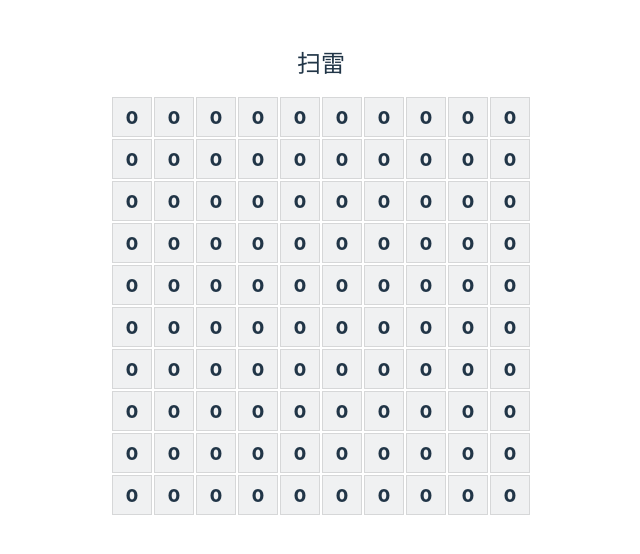
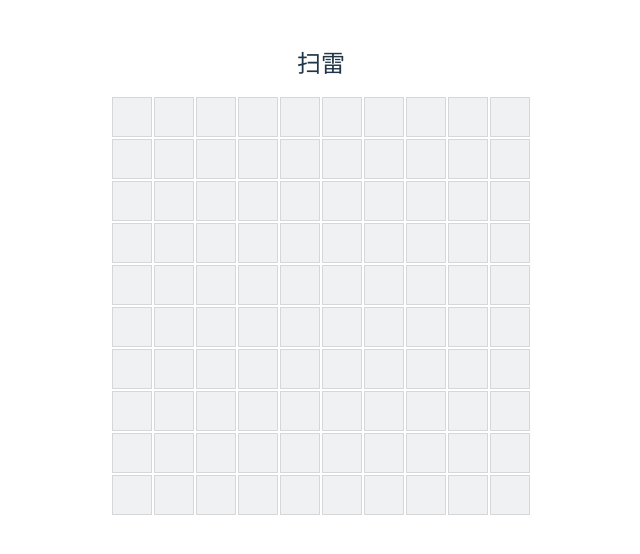
Before and after one commit to zhulandashuiguai/mineSweeper-vue3-try, a Vue app: page / in a window 1280 px wide. Shown: the top 554 px of the page, without its empty margins (319-959 px from the left). Built offline with nearby package versions, Linux system fonts and the light colour scheme; a small style sheet from the web is missing.

Commit message:
完成了hover

```diff
--- a/src/pages/index.vue
+++ b/src/pages/index.vue
@@ -93,11 +93,12 @@ function getSiblings(block: BlockState) {
 // })
 //格子炸弹和普通格子的样式
 function getGridClass(item: BlockState) {
+  // 如果没有翻开
   if (!item.revealed) {
     return {
       backgroundColor: 'rgba(107,114,128,0.1)'
     }
-  } else {
+  } else {//翻开之后 是雷还是数字
     if (item.mine) {
       return {
         backgroundColor: 'rgba(250, 108, 108, 0.653)'
@@ -109,6 +110,14 @@ function getGridClass(item: BlockState) {
     }
   }
 }
+function hoverClass(item: BlockState) {
+  if (item.flag) return
+  if (!item.revealed) {
+    return {
+      hoverClass: true
+    }
+  }
+}
 
 //开发环境
 let dev = true
@@ -117,17 +126,16 @@ let mineGenerate = false
 
 //点击事件
 function onClick(item: BlockState) {
-  console.log(item);
+  if (item.flag) return
+  // console.log(item);
   if (!mineGenerate) {
     // 生成炸弹
     generateMines(item)
     mineGenerate = true
   }
-
   expendZero(item)
   item.revealed = true
   // console.log(getSiblings(item));
-
 }
 
 //初始点击时，如果是0，展开0和附近的东西，
@@ -144,21 +152,29 @@ function expendZero(block: BlockState) {
   })
 }
 
+function rightClick(item: BlockState) {
+  if (item.revealed) return
+  item.flag = !item.flag
+}
 
 </script>
 <template>
   <div>
     <h2>扫雷</h2>
     <div class="horizon" v-for="(row, y) in state" :key="y">
-        <div class="grid" v-for="(item, x) in row" :key="x" :style="getGridClass(item)"  @click="onClick(item)">
-          <template v-if="item.revealed || dev" >
+          <div  v-for="(item, x) in row" :key="x" :class="hoverClass(item)">
+            <div class="grid" :style="getGridClass(item)"  @click="onClick(item)"  @contextmenu.prevent="rightClick(item)">
+          <template v-if="item.revealed" >
             <div v-if="item.mine" class="iconfont icon-baozha"></div>
             <div v-else>{{ item.adjacentMines }}</div>
           </template>
+          <template v-else>
+            <div v-if="item.flag" class="iconfont icon-qizi flag"></div>
+          </template>
         </div>
+          </div>
     </div>
   </div>
-
 </template>
 <style scoped lang="less">
 .grid {
@@ -171,9 +187,10 @@ function expendZero(block: BlockState) {
   font-weight: 800;
   margin: 1px;
 
-  &:hover {
-    background-color: rgba(212, 215, 215, 0.2);
-  }
+  // &:hover {
+  //   background-color: rgba(212, 215, 215, 0.1);
+  //   // background-color: red;
+  // }
 }
 
 .horizon {
@@ -182,11 +199,21 @@ function expendZero(block: BlockState) {
 }
 
 .isMine {
-  background-color: rgba(250, 108, 108, 0.5);
+  background-color: rgba(250, 129, 129, 0.5);
 }
 
 .icon-baozha {
   font-size: 35px;
+  color: rgba(136, 120, 115, 0.895);
+}
 
+.flag {
+  // background-color: transparent;
+  font-size: 25px;
+  color: lightsalmon;
+}
+
+.hoverClass:hover {
+  background-color: rgba(212, 215, 215, 0.6);
 }
 </style>
--- a/src/style.css
+++ b/src/style.css
@@ -1,4 +1,4 @@
-@import url(https://at.alicdn.com/t/c/font_3624334_dyebiyqm63h.css?spm=a313x.7781069.1998910419.53&file=font_3624334_dyebiyqm63h.css);
+@import url(https://at.alicdn.com/t/c/font_3624334_nejsmmctd9s.css?spm=a313x.7781069.1998910419.53&file=font_3624334_nejsmmctd9s.css);
 :root {
     font-family: Inter, Avenir, Helvetica, Arial, sans-serif;
     font-size: 16px;
```
